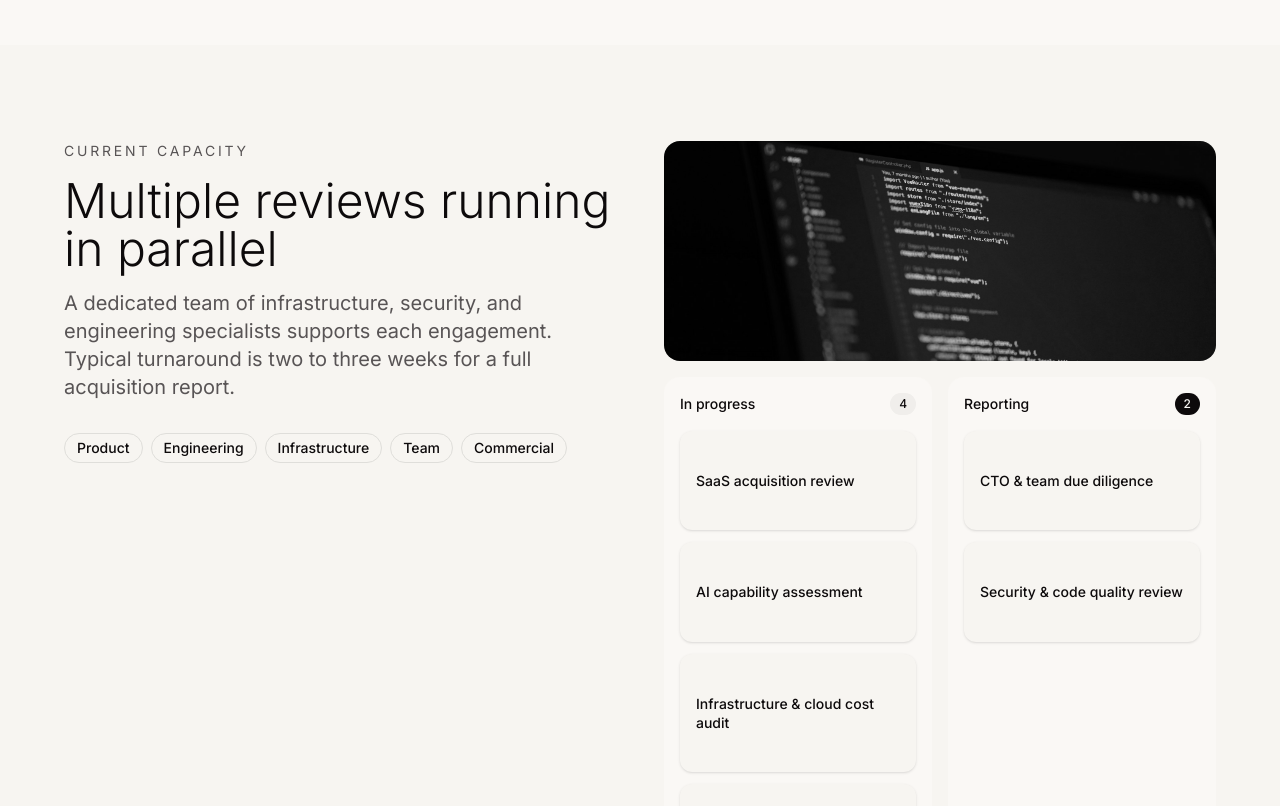
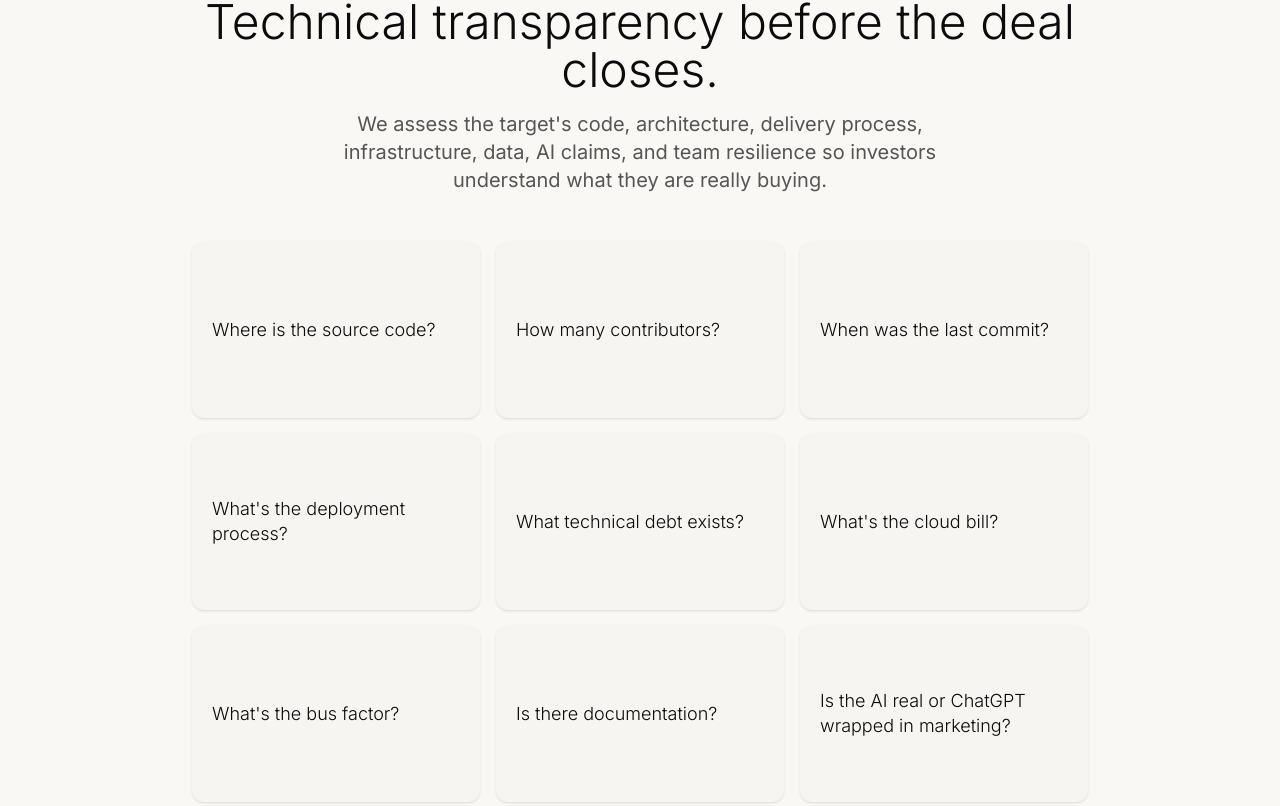
Before and after one commit to a2zlondon/danielmolloy, a Next.js app: page / in a window 1280 px wide. Shown: the part 3334-4140 px from the top of the page. Built offline with nearby package versions, Linux system fonts and the light colour scheme; no server answers.

Commit message:
Move testimonials higher and simplify capacity

```diff
--- a/app/page.tsx
+++ b/app/page.tsx
@@ -22,6 +22,7 @@
         <Hero />
         <WorkingStyle />
         <DealConfidence />
+        <Testimonials />
         <section className="container mx-auto px-4 sm:px-6 lg:px-8 py-12 bg-background">
           <div className="max-w-3xl mx-auto">
             <p className="text-lg text-muted-foreground leading-relaxed">
@@ -34,7 +35,6 @@
         <PricingTiers />
         <Capabilities />
         <HowItWorks />
-        <Testimonials />
         <FAQ />
         <CTASection />
       </main>
--- a/components/active-reviews.tsx
+++ b/components/active-reviews.tsx
@@ -1,6 +1,5 @@
 import { Badge } from "@/components/ui/badge";
 import { Card, CardContent } from "@/components/ui/card";
-import Image from "next/image";
 
 const activeStreams = [
   { label: "SaaS acquisition review", status: "In progress" },
@@ -45,16 +44,7 @@
             </div>
           </div>
 
-          <div className="space-y-4">
-            <div className="relative overflow-hidden rounded-2xl bg-muted min-h-[220px]">
-              <Image
-                src="/images/editorial/autonomous-coding.jpg"
-                alt="Code editor used during technical review"
-                width={1800}
-                height={1200}
-                className="absolute inset-0 h-full w-full object-cover grayscale contrast-125"
-              />
-            </div>
+          <div>
             <div className="grid sm:grid-cols-2 gap-4">
               {kanbanColumns.map((status) => {
                 const streams = activeStreams.filter(
```
